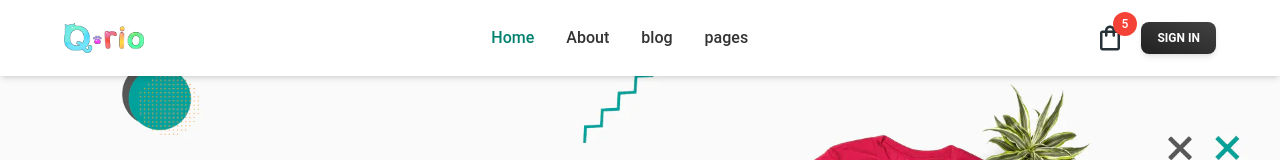
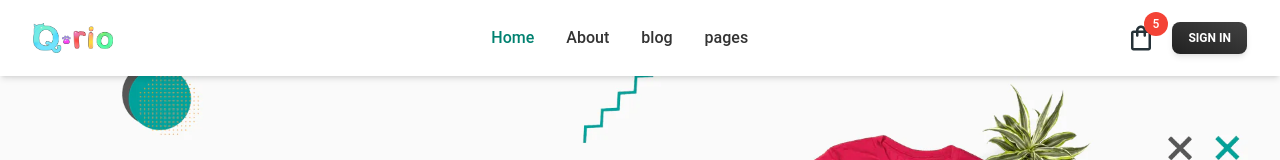
Before and after one commit to Tanjilhossaintamim/qurio-store, a React (Vite) app: page / in a window 1280 px wide. Shown: the top 160 px of the page. Built offline with nearby package versions, Linux system fonts and the light colour scheme.

Commit message:
fixed nav size

```diff
--- a/src/components/shared/Navbar/Navbar.jsx
+++ b/src/components/shared/Navbar/Navbar.jsx
@@ -81,7 +81,7 @@ export default function MyNavbar() {
   return (
     <div className="sticky top-0 z-50">
       <Navbar className="sticky top-0 z-10 h-max max-w-full rounded-none px-4 py-2 lg:px-8 lg:py-4">
-        <div className="flex items-center  max-w-6xl mx-auto justify-between text-blue-gray-900">
+        <div className="flex items-center  max-w-7xl mx-auto justify-between text-blue-gray-900">
           <Link to={"/"} className="mr-4 cursor-pointer py-1.5 font-medium">
             <img src={logo} alt="logo" width={80} height={80} />
           </Link>
```
